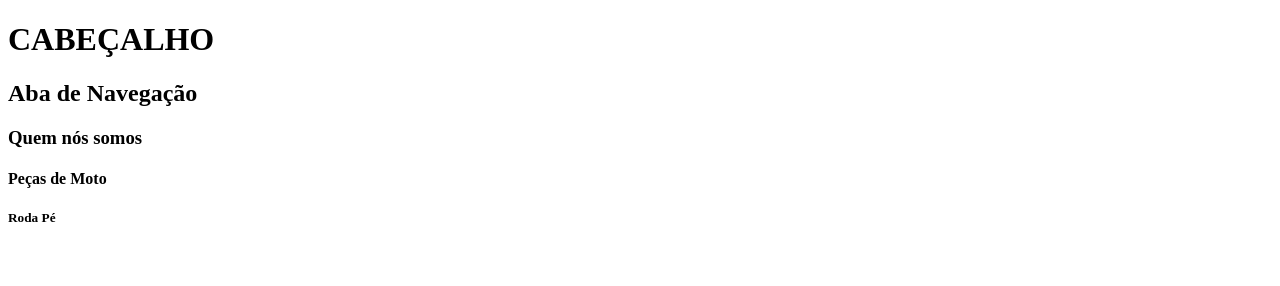
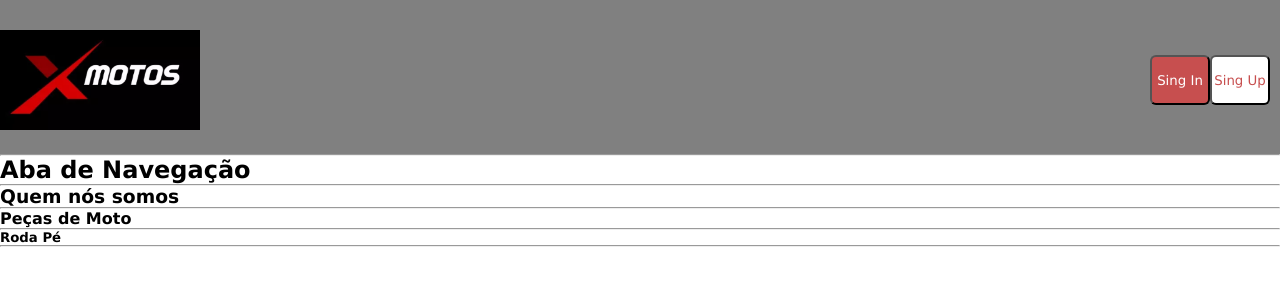
Before and after one commit to MelviaHolanda/HTML-CSS, a plain HTML site: page MouraBranch/Mourabranch.html in a window 1280 px wide. Drawn offline with Linux system fonts and the light colour scheme.

Commit message:
Adicionado Logo Provisória e Botões de Cadastro de Usuário

```diff
--- a/MouraBranch/Estilos.css
+++ b/MouraBranch/Estilos.css
@@ -0,0 +1,39 @@
+*{
+    margin: 0;
+    padding: 0;
+    font-family: Verdana, Geneva, Tahoma, sans-serif;
+}
+
+.Cabeçalho{
+    display: flex;
+    justify-content: space-around;
+    justify-content: first baseline;
+    padding-top: 30px;
+    background-color: gray;
+}
+
+#XmotosLogo{
+    width: 200px;
+    height: 100px;
+    margin-bottom: 20px;
+}
+
+#SingIn{
+    background-color: rgb(199, 79, 79);
+    border-radius:6px;
+    width: 60px;
+    height: 50px;
+    color: white;
+    margin-left: 950px;
+    margin-top: 25px;
+}
+
+#SingUp{
+    background-color: white;
+    border-radius:6px ;
+    width: 60px;
+    height: 50px;
+    color:rgb(199, 79, 79);
+    margin-right: 10px;
+    margin-top: 25px;
+}
--- a/MouraBranch/Mourabranch.html
+++ b/MouraBranch/Mourabranch.html
@@ -11,16 +11,31 @@
 </head>
 
 <body>
+
      <!--Cobeçalho da Página-->
+
     <header>
 
-        <div>
-              <h1>CABEÇALHO</h1>
+        <div class="Cabeçalho">
+
+            <div id="Logo">
+                <img src="img/XMotos(LOGO).png" alt="Logo XMotos" id="XmotosLogo">
+            </div>
+
+            <div >
+                <button id="SingIn">Sing In</button>
+            </div>
+
+            <div >
+                <button id="SingUp">Sing Up</button>
+            </div>
+
         </div>
 
     </header>
 
     <!--Aba de Navegação-->
+<hr>
     <nav>
 
         <div>
@@ -28,29 +43,35 @@
         </div>
 
     </nav>
-
+<hr>
     <!--Quem nos somos-->
     <article>
 
         <section>
+
             <div>
                 <h3>Quem nós somos</h3>
             </div>
+
         </section>
 
-        <!--Produtos-->
+
     </article>
+<hr>
+    <!--Produtos-->
 
     <article>
 
         <section>
+
             <div>
                 <h4>Peças de Moto</h4>
             </div>
+
         </section>
 
     </article>
-
+<hr>
     <!--Contatos e Redes Sociais-->
     <footer>
 
@@ -59,9 +80,7 @@
         </div>
 
     </footer>
-
-
-
+<hr>
 </body>
 
 </html>
```
Also changed, not shown: MouraBranch/img/XMotos(LOGO).png (added).
